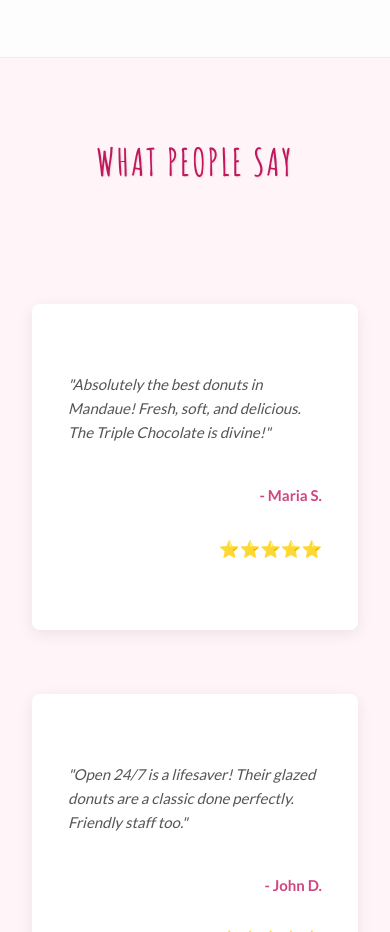
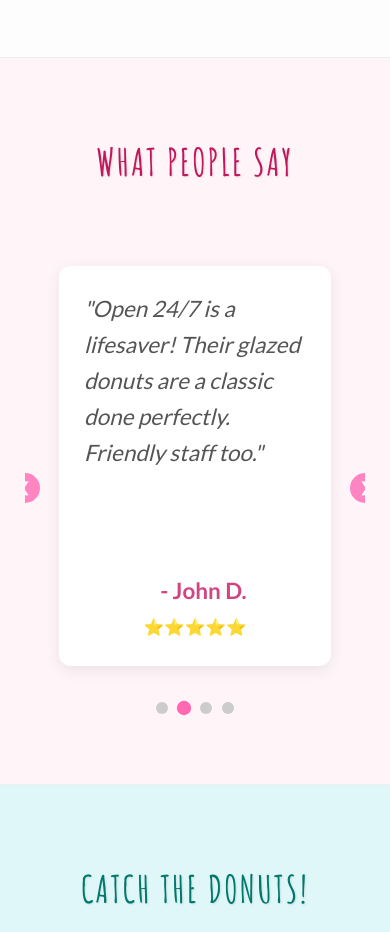
Before and after one commit to sanicodes/jonuts, a plain HTML site: page index.html in a window 390 px wide. Shown: the part 4280-5212 px from the top of the page. Drawn offline with nearby package versions, Linux system fonts and the light colour scheme.

Commit message:
add new testimonial updates

```diff
--- a/index.html
+++ b/index.html
@@ -88,10 +88,22 @@
 </div>
 
 <div class="w3-container w3-padding-64 section-container testimonials-section" id="testimonials">
-    <div class="w3-content">
+    <div class="carousel-container">
         <h1 class="w3-center section-title animate-on-scroll" style="margin-bottom:64px">WHAT PEOPLE SAY</h1>
-        <div id="testimonialContainer" class="w3-row-padding">
+        <!-- Carousel container -->
+        <div class="testimonial-carousel-container animate-on-scroll">
+            <!-- Testimonials will be inserted here by JavaScript -->
+            <div id="testimonialCarousel" class="testimonial-carousel">
+                <!-- Content added by JS -->
             </div>
+            <!-- Navigation buttons -->
+            <button class="carousel-control prev" onclick="moveCarousel(-1)">❮</button>
+            <button class="carousel-control next" onclick="moveCarousel(1)">❯</button>
+            <!-- Dots/indicators -->
+            <div class="carousel-indicators" id="carouselIndicators">
+                <!-- Will be populated by JS -->
+            </div>
+        </div>
     </div>
 </div>
 
--- a/script.js
+++ b/script.js
@@ -493,6 +493,104 @@ function toggleCartPanel() {
 }
 
 
+// --- Carousel variables ---
+let currentSlide = 0;
+let autoPlayInterval;
+const slideInterval = 5000; // Time between auto-slides (milliseconds)
+
+// --- Testimonial Carousel functions ---
+function renderTestimonialsCarousel() {
+	const carouselContainer = document.getElementById('testimonialCarousel');
+	const indicatorsContainer = document.getElementById('carouselIndicators');
+
+	if (!carouselContainer || !indicatorsContainer) return;
+
+	// Clear previous content
+	carouselContainer.innerHTML = '';
+	indicatorsContainer.innerHTML = '';
+
+	// Create slides
+	testimonialData.forEach((testimonial, index) => {
+		const slide = document.createElement('div');
+		slide.classList.add('carousel-slide');
+		slide.innerHTML = `
+            <div class="testimonial-card">
+                <p class="testimonial-quote">"${testimonial.quote}"</p>
+                <div>
+                    <p class="testimonial-author"><b>- ${testimonial.author}</b></p>
+                    <p class="testimonial-rating">${generateStars(testimonial.rating)}</p>
+                </div>
+            </div>
+        `;
+		carouselContainer.appendChild(slide);
+
+		// Create indicator dot
+		const dot = document.createElement('span');
+		dot.classList.add('carousel-dot');
+		if (index === 0) dot.classList.add('active');
+		dot.onclick = function() { goToSlide(index); };
+		indicatorsContainer.appendChild(dot);
+	});
+
+	// Set initial position
+	updateCarouselPosition();
+
+	// Start auto-play
+	startAutoPlay();
+}
+
+function updateCarouselPosition() {
+	const carousel = document.getElementById('testimonialCarousel');
+	if (!carousel) return;
+
+	carousel.style.transform = `translateX(-${currentSlide * 100}%)`;
+
+	// Update active dot indicator
+	const dots = document.querySelectorAll('.carousel-dot');
+	dots.forEach((dot, index) => {
+		dot.classList.toggle('active', index === currentSlide);
+	});
+}
+
+function moveCarousel(direction) {
+	const totalSlides = testimonialData.length;
+
+	// Calculate next slide position
+	currentSlide = (currentSlide + direction + totalSlides) % totalSlides;
+
+	// Update carousel position
+	updateCarouselPosition();
+
+	// Reset auto-play timer when manually navigated
+	resetAutoPlay();
+}
+
+function goToSlide(slideIndex) {
+	currentSlide = slideIndex;
+	updateCarouselPosition();
+	resetAutoPlay();
+}
+
+function startAutoPlay() {
+	// Clear any existing interval
+	if (autoPlayInterval) clearInterval(autoPlayInterval);
+
+	// Set new interval
+	autoPlayInterval = setInterval(() => {
+		moveCarousel(1); // Move forward one slide
+	}, slideInterval);
+}
+
+function resetAutoPlay() {
+	// Reset the auto-play timer
+	clearInterval(autoPlayInterval);
+	startAutoPlay();
+}
+
+function stopAutoPlay() {
+	clearInterval(autoPlayInterval);
+}
+
 // --- Initial Setup ---
 document.addEventListener('DOMContentLoaded', () => {
 	// Render dynamic content FIRST
@@ -500,6 +598,8 @@ document.addEventListener('DOMContentLoaded', () => {
 	renderMenuItems('drinks', 'drinkMenuContainer');
 	renderMenuItems('breads', 'breadMenuContainer');
 	renderTestimonials('testimonialContainer');
+
+	renderTestimonialsCarousel();
 
 	// Set initial menu state
 	if (document.getElementById("defaultOpen")) {
@@ -525,22 +625,11 @@ document.addEventListener('DOMContentLoaded', () => {
 	} else {
 		console.error("Could not find side cart panel or its close button");
 	}
-	// Add this inside your DOMContentLoaded event listener
 	const cartFloatingButton = document.getElementById('cartFloatingButton');
 	if (cartFloatingButton) {
 		cartFloatingButton.addEventListener('click', toggleCartPanel);
 	}
-	// REMOVE old modal listeners
-	// const cartModal = document.getElementById('cartModal');
-	// const cartToggleButton = document.getElementById('cartToggleButton');
-	// const closeCartButton = document.getElementById('closeCartButton');
-	// if (cartToggleButton) { /* ... remove ... */ }
-	// if (closeCartButton) { /* ... remove ... */ }
-	// window.onclick = function(event) { /* ... remove ... */ }
 
-	// Initialize cart display (empty state in the hidden panel)
 	updateCartDisplay();
-
-	// Setup scroll animations (already called by renderTestimonials)
-	// setupScrollAnimations();
+	setupScrollAnimations();
 });
--- a/styles.css
+++ b/styles.css
@@ -221,51 +221,6 @@ p,
 	box-shadow: 0 5px 15px rgba(0, 0, 0, 0.1);
 }
 
-
-/* --- Testimonials Section --- */
-.testimonials-section h1.section-title {
-	color: #c2185b;
-	/* Slightly different pink */
-}
-
-.testimonial-card {
-	padding: 20px;
-	border-radius: 8px;
-	min-height: 220px;
-	/* Ensure cards have similar height */
-	display: flex;
-	flex-direction: column;
-	justify-content: space-between;
-	box-shadow: 0 4px 15px rgba(0, 0, 0, 0.08);
-	transition: transform 0.3s ease, box-shadow 0.3s ease;
-}
-
-.testimonial-card:hover {
-	transform: translateY(-5px);
-	box-shadow: 0 8px 20px rgba(0, 0, 0, 0.12);
-}
-
-.testimonial-quote {
-	font-size: 1rem;
-	color: #555;
-	margin-bottom: 15px;
-	flex-grow: 1;
-	/* Allow quote to take up space */
-}
-
-.testimonial-author {
-	font-size: 1rem;
-	color: #d14580;
-	margin-bottom: 5px;
-	text-align: right;
-}
-
-.testimonial-rating {
-	font-size: 1.1rem;
-	color: #ffc107;
-	/* Gold color for stars */
-	text-align: right;
-}
 
 
 /* --- Game Section --- */
@@ -925,3 +880,151 @@ p,
 .cart-item-count.hidden {
 	display: none;
 }
+
+/* --- Testimonial Carousel Styles --- */
+.testimonial-carousel-container {
+	position: relative;
+	width: 100%;
+	max-width: 1000px;
+	margin: 0 auto;
+	overflow: hidden;
+}
+
+.testimonial-carousel {
+	display: flex;
+	transition: transform 0.5s ease-in-out;
+	min-height: 350px;
+}
+
+.carousel-slide {
+	min-width: 100%;
+	padding: 10px;
+	box-sizing: border-box;
+}
+
+/* Testimonial card styling adjusted for carousel */
+
+
+/* Navigation controls */
+.carousel-control {
+	position: absolute;
+	top: 50%;
+	transform: translateY(-50%);
+	width: 40px;
+	height: 40px;
+	background-color: rgba(255, 105, 180, 0.8);
+	color: white;
+	border: none;
+	border-radius: 50%;
+	font-size: 18px;
+	cursor: pointer;
+	z-index: 2;
+	transition: background-color 0.3s ease, transform 0.2s ease;
+}
+
+.carousel-control:hover {
+	background-color: rgba(209, 69, 128, 1);
+	transform: translateY(-50%) scale(1.1);
+}
+
+.carousel-control.prev {
+	left: 5px;
+	margin: 0 auto;
+}
+
+.carousel-control.next {
+	right: 5px;
+	margin: 0 auto;
+}
+
+/* Carousel indicators/dots */
+.carousel-indicators {
+	text-align: center;
+	margin-top: 20px;
+}
+
+.carousel-dot {
+	display: inline-block;
+	width: 12px;
+	height: 12px;
+	margin: 0 5px;
+	background-color: #ccc;
+	border-radius: 50%;
+	cursor: pointer;
+	transition: background-color 0.3s ease, transform 0.2s ease;
+}
+
+.carousel-dot.active {
+	background-color: #ff69b4;
+	transform: scale(1.2);
+}
+
+@media (max-width: 600px) {
+	.carousel-control {
+		width: 30px;
+		height: 30px;
+		font-size: 14px;
+	}
+
+	.carousel-control.prev {
+		left: -15px;
+	}
+
+	.carousel-control.next {
+		right: -15px;
+	}
+
+	.testimonial-carousel-container {
+		width: 95%;
+	}
+}
+
+
+/* --- Testimonials Section --- */
+.testimonials-section h1.section-title {
+	color: #c2185b;
+	/* Slightly different pink */
+}
+
+
+.testimonial-card {
+	padding: 25px;
+	border-radius: 12px;
+	background-color: white;
+	min-height: 400px;
+	box-shadow: 0 4px 15px rgba(0, 0, 0, 0.08);
+	display: flex;
+	flex-direction: column;
+	justify-content: space-between;
+	font-size: 12px;
+	max-width: 85%;
+	align-items: center;
+	margin: 0 auto;
+}
+
+
+.testimonial-quote {
+	font-size: 1.5rem;
+	color: #555;
+	margin-bottom: 15px;
+	flex-grow: 1;
+	/* Allow quote to take up space */
+}
+
+.testimonial-author {
+	font-size: 1.5rem;
+	color: #d14580;
+	margin-bottom: 5px;
+	text-align: right;
+}
+
+.testimonial-rating {
+	font-size: 1.1rem;
+	color: #ffc107;
+	/* Gold color for stars */
+	text-align: right;
+}
+
+.carousel-container {
+	width: 100%;
+}
```
